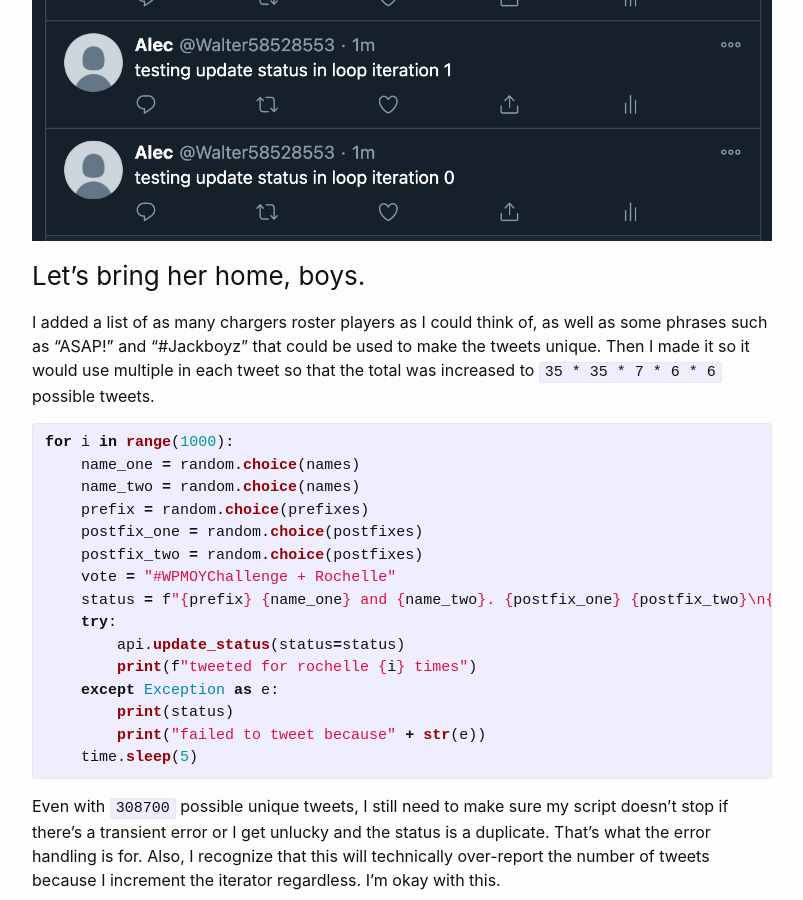
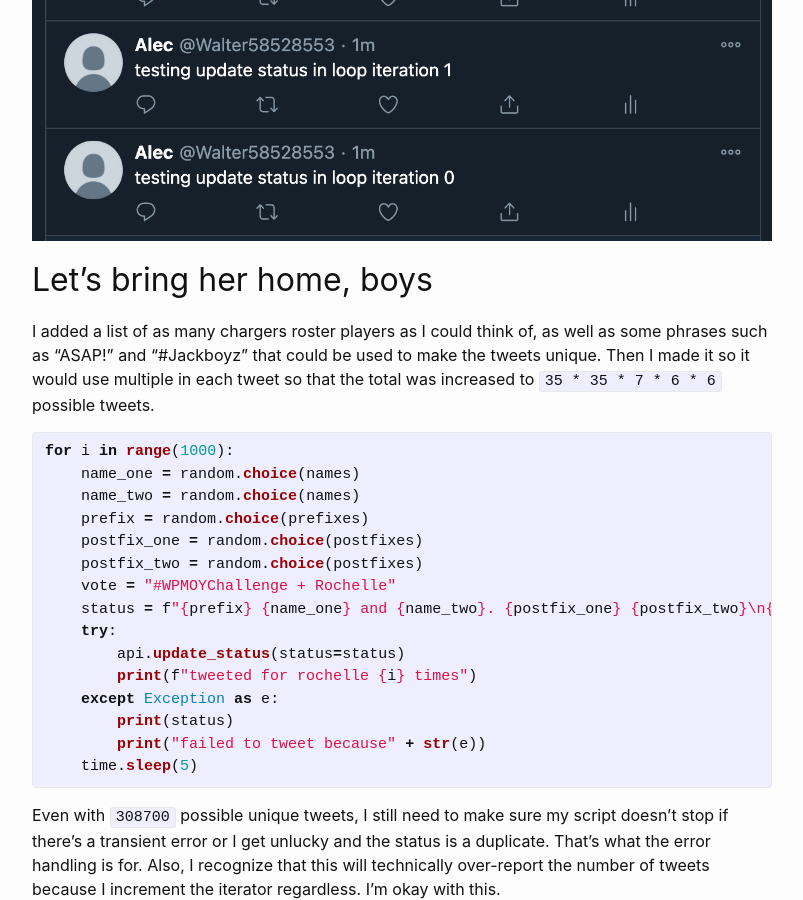
Before and after one commit to ayyjohn/ayyjohn.github.io, a Jekyll site: the page built from _posts/2021-01-14-man-of-the-year.md, in a window 1280 px wide and 900 px high, scrolled down 3743 px. Shown: the whole window, without its empty margins (238-1041 px from the left). Built offline with Jekyll 4.4.1, drawn with Linux system fonts in a browser that asks for light colours.

```diff
--- a/_posts/2021-01-14-man-of-the-year.md
+++ b/_posts/2021-01-14-man-of-the-year.md
@@ -110,7 +110,7 @@ Looks like that works too.
 
 ![unique_tweets](/assets/rochelle_moty/testing_unique_tweets.png)
 
-### Let's bring her home, boys.
+## Let's bring her home, boys
 I added a list of as many chargers roster players as I could think of, as well as some phrases such as "ASAP!" and "#Jackboyz" that could be used to make the tweets unique. Then I made it so it would use multiple in each tweet so that the total was increased to `35 * 35 * 7 * 6 * 6` possible tweets.
 {% highlight python %}
 for i in range(1000):
```
